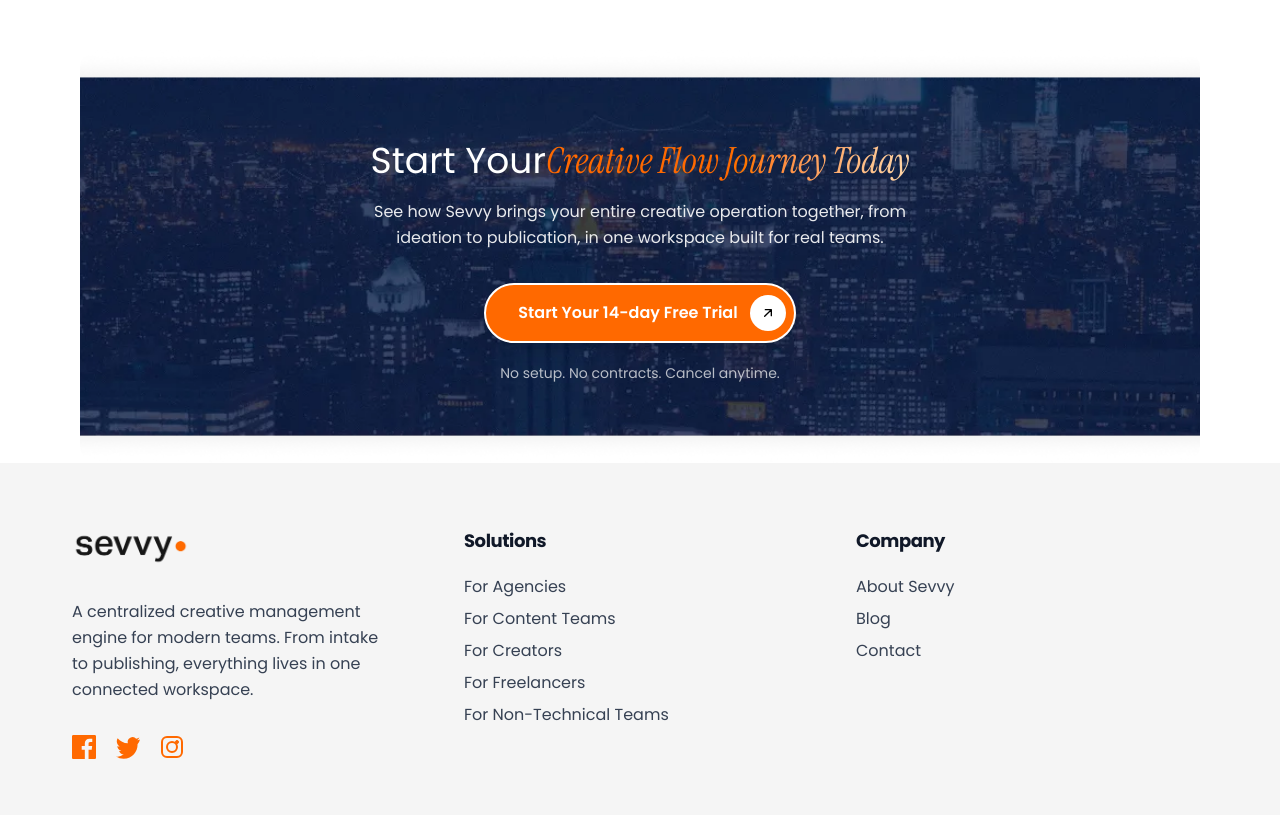
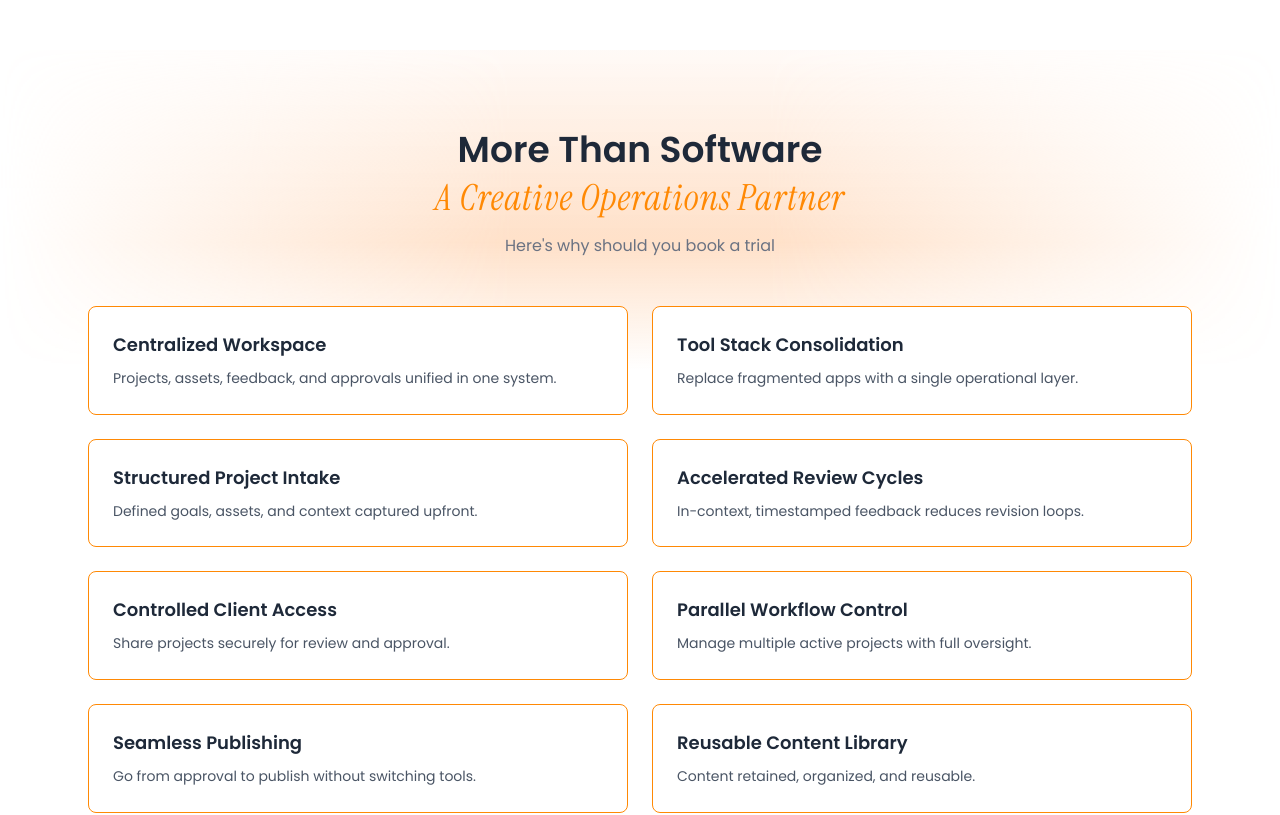
Before and after one commit to alihussnain1122/Sevvy, a React (Vite) app: page /who-is-sevvy in a window 1280 px wide. Shown: the part 6020-6835 px from the top of the page. Built offline with nearby package versions, Linux system fonts and the light colour scheme; the HTML template or start-up script is replaced by a standard one; a web font is replaced by a local one.

Commit message:
add partner section in WHOISSEVVY

```diff
--- /dev/null
+++ b/src/components/WhoisSevvy/Partner.jsx
@@ -0,0 +1,94 @@
+const cards = [
+  {
+    title: "Centralized Workspace",
+    description: "Projects, assets, feedback, and approvals unified in one system.",
+  },
+  {
+    title: "Tool Stack Consolidation",
+    description: "Replace fragmented apps with a single operational layer.",
+  },
+  {
+    title: "Structured Project Intake",
+    description: "Defined goals, assets, and context captured upfront.",
+  },
+  {
+    title: "Accelerated Review Cycles",
+    description: "In-context, timestamped feedback reduces revision loops.",
+  },
+  {
+    title: "Controlled Client Access",
+    description: "Share projects securely for review and approval.",
+  },
+  {
+    title: "Parallel Workflow Control",
+    description: "Manage multiple active projects with full oversight.",
+  },
+  {
+    title: "Seamless Publishing",
+    description: "Go from approval to publish without switching tools.",
+  },
+  {
+    title: "Reusable Content Library",
+    description: "Content retained, organized, and reusable.",
+  },
+];
+
+const Partner = () => {
+  return (
+    <section className="relative bg-white py-20 overflow-hidden">
+      {/* Gradient Overlay */}
+      <div
+        className="absolute top-0 left-0 right-0 h-80 pointer-events-none"
+        style={{
+          background:
+            "linear-gradient(180deg, #fffaf7 0%, rgba(254, 154, 75, 0.3) 60%, transparent 100%)",
+          maskImage:
+            "linear-gradient(to right, transparent 0%, black 40%, black 60%, transparent 100%)",
+          WebkitMaskImage:
+            "linear-gradient(to right, transparent 0%, black 40%, black 60%, transparent 100%)",
+        }}
+      />
+
+      <div className="relative max-w-6xl mx-auto px-6">
+        {/* Header */}
+        <div className="text-center mb-12">
+          <h2 className="text-3xl md:text-4xl font-semibold text-gray-800">
+            More Than Software
+          </h2>
+          <p className="mt-2 text-3xl md:text-4xl font-Instrument italic text-orange-400 font-serif tracking-wide">
+            A Creative Operations Partner
+          </p>
+          <p className="mt-4 text-gray-500 text-base">
+            Here's why should you book a trial
+          </p>
+        </div>
+
+        {/* Cards Grid */}
+        <div className="grid grid-cols-1 md:grid-cols-2 gap-6">
+          {cards.map((card, index) => (
+            <div
+              key={index}
+              className="border border-orange-400 rounded-lg p-6 bg-white hover:shadow-md transition duration-300"
+            >
+              <h3 className="font-semibold text-lg text-gray-800 mb-2">
+                {card.title}
+              </h3>
+              <p className="text-gray-600 text-sm leading-relaxed">
+                {card.description}
+              </p>
+            </div>
+          ))}
+        </div>
+
+        {/* CTA Button */}
+        <div className="mt-12 flex justify-center">
+          <button className="bg-gradient-to-r from-orange-500 to-orange-300 text-white font-semibold px-8 py-3 rounded-md transition duration-300 italic hover:scale-105 hover:shadow-xl hover:shadow-orange-200 cursor-pointer" onClick={() => { window.location.href = 'https://work.sevvy.app/login'; }}>
+            Build the System Your Team Deserves
+          </button>
+        </div>
+      </div>
+    </section>
+  );
+};
+
+export default Partner;
--- a/src/pages/WhoIsSevvy.jsx
+++ b/src/pages/WhoIsSevvy.jsx
@@ -6,6 +6,7 @@
 import Freelance from "../components/WhoisSevvy/Freelancer";
 import NontechCreativeTeams from "../components/WhoisSevvy/NonTech";
 import NeedSevvy from "../components/WhoisSevvy/Need";
+import Partner from "../components/WhoisSevvy/Partner";
 
 
 export default function WhoIsSevvy() {
@@ -18,6 +19,7 @@
       <Freelance />
       <NontechCreativeTeams />
       <NeedSevvy />
+      <Partner />
       <LastSection />
     </>
   );
```
